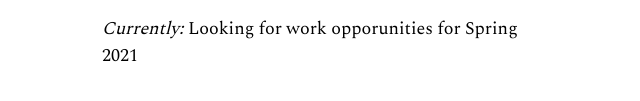
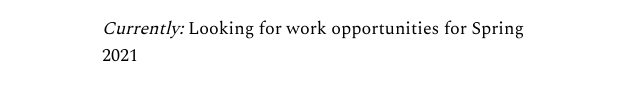
Before and after one commit to mackenziekerwin/portfolio-v1, a plain HTML site: page about.html in a window 1280 px wide. Shown: the part 433-534 px from the top of the page, 144-784 px from the left. Drawn offline with nearby package versions, Linux system fonts and the light colour scheme.

Commit message:
Add files via upload

```diff
--- a/about.html
+++ b/about.html
@@ -29,7 +29,7 @@
           be it through data visualization, graphic design, or creative engineering.
         </div>
         <div id="currently"><span class="italic">Currently: </span>
-          Looking for work opporunities for Spring 2021
+          Looking for work opportunities for Spring 2021
         </div>
       </div>
     </div>
```
